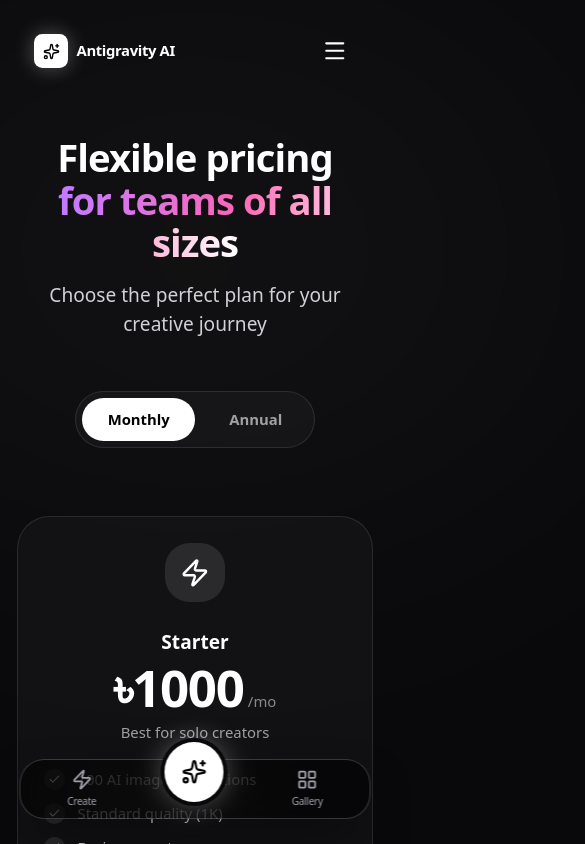
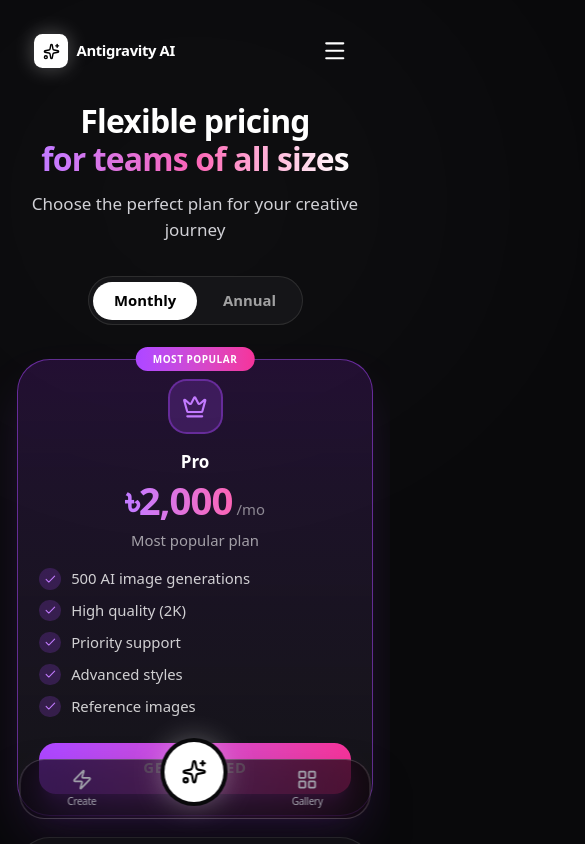
Before and after one commit to ashiqrahman12/image-generator-n8n-, a Next.js app: page /pricing in a window 390 px wide. Shown: the top 844 px of the page, 585 px wide, since content can reach past the window. Built offline with nearby package versions, Linux system fonts and the light colour scheme.

Commit message:
Fix: Mobile responsive pricing page with centered cards

```diff
--- a/src/app/pricing/page.tsx
+++ b/src/app/pricing/page.tsx
@@ -55,26 +55,26 @@ export default function PricingPage() {
     const [isAnnual, setIsAnnual] = useState(false);
 
     return (
-        <div className="min-h-screen bg-background flex flex-col font-sans">
+        <div className="min-h-screen bg-background flex flex-col font-sans overflow-x-hidden">
             <Navbar />
 
-            <main className="flex-1 pt-32 pb-24 px-4">
+            <main className="flex-1 pt-24 md:pt-32 pb-32 md:pb-24 px-4">
                 {/* Background Glow */}
-                <div className="absolute top-0 left-1/2 -translate-x-1/2 w-[800px] h-[500px] bg-primary/20 blur-[150px] rounded-full pointer-events-none opacity-20" />
+                <div className="fixed top-0 left-1/2 -translate-x-1/2 w-[600px] md:w-[800px] h-[400px] md:h-[500px] bg-primary/20 blur-[150px] rounded-full pointer-events-none opacity-20" />
 
                 <div className="max-w-6xl mx-auto relative z-10">
                     {/* Header */}
                     <motion.div
                         initial={{ opacity: 0, y: 20 }}
                         animate={{ opacity: 1, y: 0 }}
-                        className="text-center mb-12"
+                        className="text-center mb-8 md:mb-12 px-2"
                     >
-                        <h1 className="text-4xl md:text-5xl font-extrabold tracking-tight mb-4">
+                        <h1 className="text-3xl md:text-5xl font-extrabold tracking-tight mb-3 md:mb-4">
                             <span className="text-white">Flexible pricing</span>
                             <br />
                             <span className="text-transparent bg-clip-text bg-gradient-to-r from-purple-400 via-pink-400 to-primary">for teams of all sizes</span>
                         </h1>
-                        <p className="text-muted-foreground text-lg max-w-md mx-auto">
+                        <p className="text-muted-foreground text-base md:text-lg max-w-md mx-auto">
                             Choose the perfect plan for your creative journey
                         </p>
                     </motion.div>
@@ -84,13 +84,13 @@ export default function PricingPage() {
                         initial={{ opacity: 0, scale: 0.9 }}
                         animate={{ opacity: 1, scale: 1 }}
                         transition={{ delay: 0.1 }}
-                        className="flex justify-center mb-16"
+                        className="flex justify-center mb-8 md:mb-16"
                     >
-                        <div className="flex items-center gap-2 p-1.5 rounded-full bg-zinc-900/80 border border-white/10">
+                        <div className="flex items-center gap-1 p-1 rounded-full bg-zinc-900/80 border border-white/10">
                             <button
                                 onClick={() => setIsAnnual(false)}
                                 className={cn(
-                                    "px-6 py-2.5 rounded-full text-sm font-semibold transition-all",
+                                    "px-5 md:px-6 py-2 md:py-2.5 rounded-full text-sm font-semibold transition-all",
                                     !isAnnual ? "bg-white text-black" : "text-white/60 hover:text-white"
                                 )}
                             >
@@ -99,7 +99,7 @@ export default function PricingPage() {
                             <button
                                 onClick={() => setIsAnnual(true)}
                                 className={cn(
-                                    "px-6 py-2.5 rounded-full text-sm font-semibold transition-all",
+                                    "px-5 md:px-6 py-2 md:py-2.5 rounded-full text-sm font-semibold transition-all",
                                     isAnnual ? "bg-white text-black" : "text-white/60 hover:text-white"
                                 )}
                             >
@@ -108,62 +108,72 @@ export default function PricingPage() {
                         </div>
                     </motion.div>
 
-                    {/* Pricing Cards */}
-                    <div className="grid grid-cols-1 md:grid-cols-3 gap-6 lg:gap-8 items-start">
-                        {plans.map((plan, index) => (
+                    {/* Pricing Cards - Mobile: Show Pro first, centered */}
+                    <div className="flex flex-col md:grid md:grid-cols-3 gap-5 md:gap-6 lg:gap-8 items-center md:items-start max-w-sm md:max-w-none mx-auto">
+                        {/* Reorder for mobile: Pro first */}
+                        {[plans[1], plans[0], plans[2]].map((plan, index) => (
                             <motion.div
                                 key={plan.name}
                                 initial={{ opacity: 0, y: 30 }}
                                 animate={{ opacity: 1, y: 0 }}
                                 transition={{ delay: 0.2 + index * 0.1 }}
                                 className={cn(
-                                    "relative rounded-3xl border p-6 lg:p-8 flex flex-col",
+                                    "relative rounded-3xl border p-5 md:p-6 lg:p-8 flex flex-col w-full",
+                                    // On mobile, Pro is first (index 0), on desktop it's in the middle
+                                    "md:order-none",
+                                    index === 0 ? "order-first" : index === 1 ? "order-2" : "order-3",
                                     plan.popular
                                         ? "bg-gradient-to-b from-purple-900/30 to-zinc-900/80 border-purple-500/50 shadow-2xl shadow-purple-500/20 md:-mt-4 md:mb-4"
                                         : "bg-zinc-900/60 border-white/10"
                                 )}
+                                style={{
+                                    // Reset order for desktop grid
+                                    ...(plan.name === "Starter" && { order: undefined }),
+                                    ...(plan.name === "Pro" && { order: undefined }),
+                                    ...(plan.name === "Enterprise" && { order: undefined }),
+                                }}
                             >
                                 {/* Popular Badge */}
                                 {plan.popular && (
-                                    <div className="absolute -top-3 left-1/2 -translate-x-1/2 px-4 py-1 bg-gradient-to-r from-purple-500 to-pink-500 rounded-full text-xs font-bold text-white uppercase tracking-wider">
+                                    <div className="absolute -top-3 left-1/2 -translate-x-1/2 px-4 py-1 bg-gradient-to-r from-purple-500 to-pink-500 rounded-full text-[10px] md:text-xs font-bold text-white uppercase tracking-wider whitespace-nowrap">
                                         Most Popular
                                     </div>
                                 )}
 
                                 {/* Icon */}
                                 <div className={cn(
-                                    "w-14 h-14 rounded-2xl flex items-center justify-center mb-6 mx-auto",
+                                    "w-12 md:w-14 h-12 md:h-14 rounded-xl md:rounded-2xl flex items-center justify-center mb-4 md:mb-6 mx-auto",
                                     plan.popular ? "bg-purple-500/20 ring-2 ring-purple-500/50" : "bg-white/10"
                                 )}>
                                     <plan.icon className={cn(
-                                        "w-7 h-7",
+                                        "w-6 md:w-7 h-6 md:h-7",
                                         plan.popular ? "text-purple-400" : "text-white"
                                     )} />
                                 </div>
 
                                 {/* Plan Name */}
-                                <h3 className="text-lg font-bold text-white text-center mb-1">{plan.name}</h3>
+                                <h3 className="text-base md:text-lg font-bold text-white text-center mb-1">{plan.name}</h3>
 
                                 {/* Price */}
                                 <div className="text-center mb-2">
                                     <span className={cn(
-                                        "text-5xl font-extrabold tracking-tight",
+                                        "text-4xl md:text-5xl font-extrabold tracking-tight",
                                         plan.popular ? "text-transparent bg-clip-text bg-gradient-to-r from-purple-400 to-pink-400" : "text-white"
                                     )}>
-                                        ৳{isAnnual ? plan.price.annual : plan.price.monthly}
+                                        ৳{isAnnual ? plan.price.annual.toLocaleString() : plan.price.monthly.toLocaleString()}
                                     </span>
                                     <span className="text-white/50 text-sm ml-1">/{isAnnual ? "yr" : "mo"}</span>
                                 </div>
 
                                 {/* Description */}
-                                <p className="text-sm text-white/60 text-center mb-6">{plan.description}</p>
+                                <p className="text-sm text-white/60 text-center mb-4 md:mb-6">{plan.description}</p>
 
                                 {/* Features */}
-                                <ul className="space-y-3 mb-8 flex-1">
+                                <ul className="space-y-2.5 md:space-y-3 mb-6 md:mb-8 flex-1">
                                     {plan.features.map((feature, i) => (
-                                        <li key={i} className="flex items-center gap-3 text-sm">
+                                        <li key={i} className="flex items-center gap-2.5 md:gap-3 text-sm">
                                             <div className={cn(
-                                                "w-5 h-5 rounded-full flex items-center justify-center",
+                                                "w-5 h-5 rounded-full flex items-center justify-center shrink-0",
                                                 plan.popular ? "bg-purple-500/20 text-purple-400" : "bg-white/10 text-primary"
                                             )}>
                                                 <Check className="w-3 h-3" />
@@ -175,7 +185,7 @@ export default function PricingPage() {
 
                                 {/* CTA Button */}
                                 <button className={cn(
-                                    "w-full py-4 rounded-2xl font-bold text-sm uppercase tracking-wider transition-all active:scale-[0.98]",
+                                    "w-full py-3.5 md:py-4 rounded-xl md:rounded-2xl font-bold text-sm uppercase tracking-wider transition-all active:scale-[0.98]",
                                     plan.popular
                                         ? "bg-gradient-to-r from-purple-500 to-pink-500 text-white shadow-xl shadow-purple-500/30 hover:shadow-purple-500/50"
                                         : "bg-white/10 text-white border border-white/20 hover:bg-white/20"
@@ -191,7 +201,7 @@ export default function PricingPage() {
                         initial={{ opacity: 0 }}
                         animate={{ opacity: 1 }}
                         transition={{ delay: 0.6 }}
-                        className="text-center text-sm text-white/40 mt-12"
+                        className="text-center text-sm text-white/40 mt-8 md:mt-12"
                     >
                         All prices in BDT. Cancel anytime. No hidden fees.
                     </motion.p>
```
